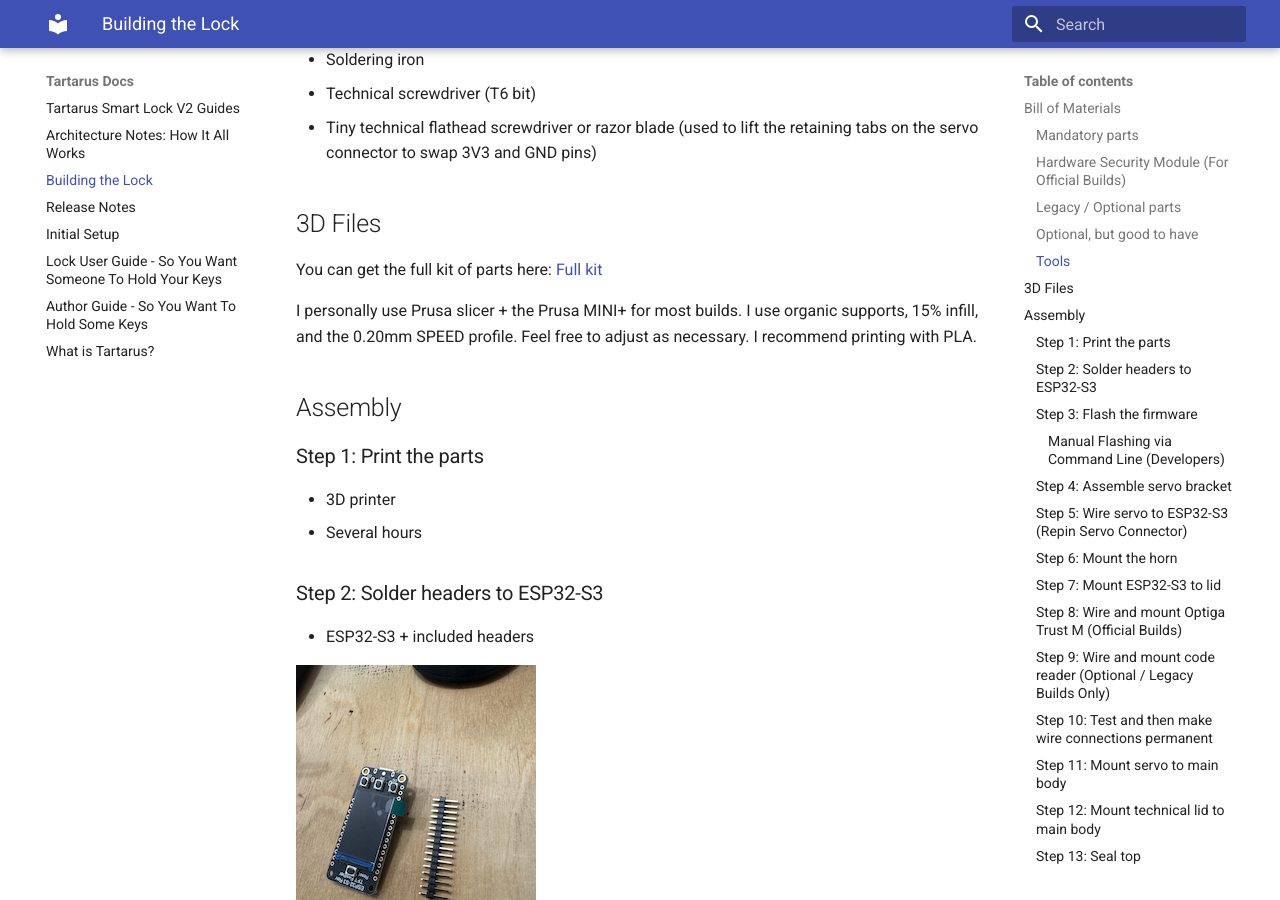
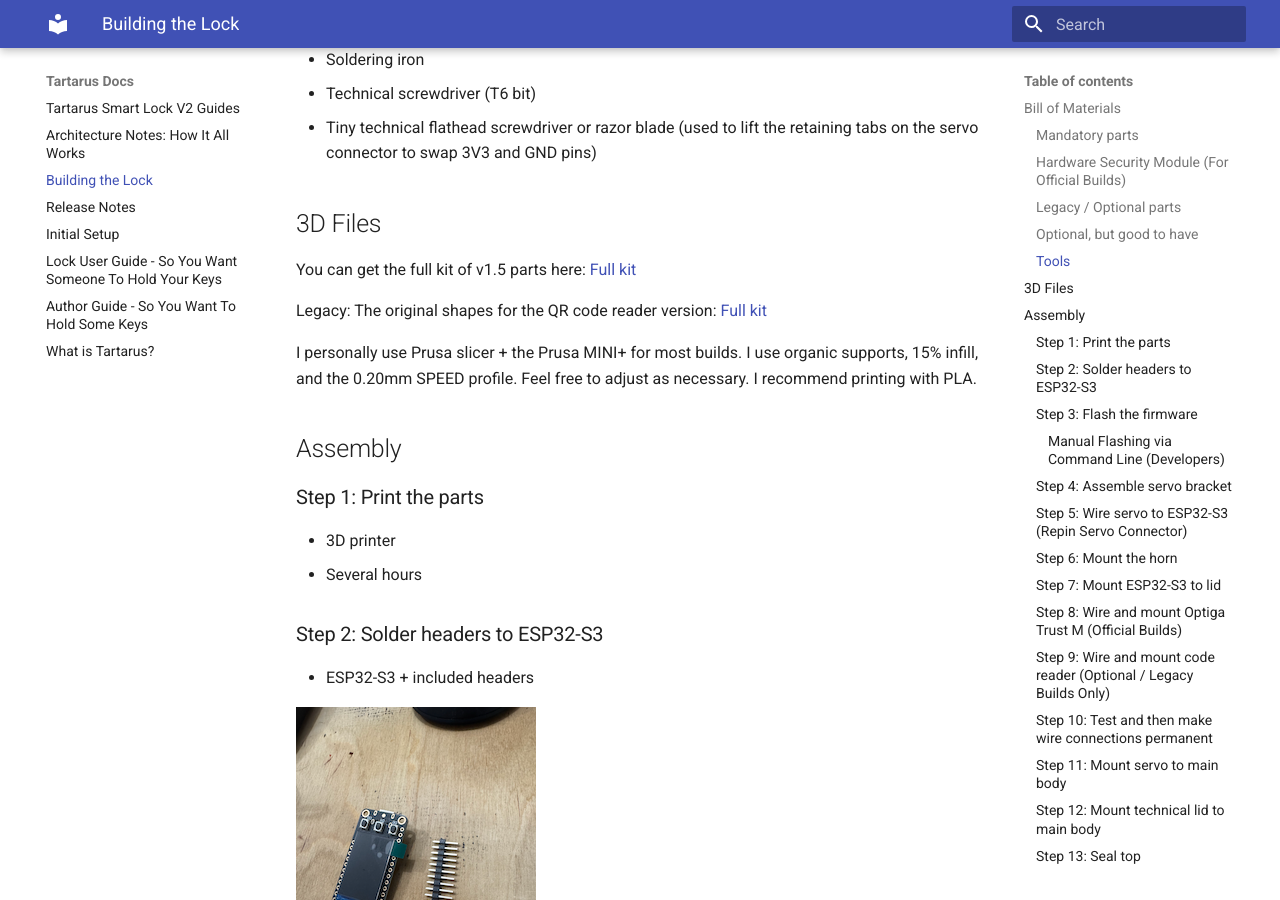
Before and after one commit to subspacedboy/tartarus, an MkDocs documentation site: the page built from docs/docs/building_the_lock.md, in a window 1280 px wide and 900 px high, scrolled down 1277 px. Built offline with MkDocs 1.6.1 and Material for MkDocs 9.7.7, drawn with Linux system fonts in a browser that asks for light colours; some of the changed text lies outside the part shown.

Commit message:
Docs: Add 1.5 shapefiles

```diff
--- a/docs/docs/building_the_lock.md
+++ b/docs/docs/building_the_lock.md
@@ -36,7 +36,9 @@ In order to build the lock you will need:
 
 ## 3D Files
 
-You can get the full kit of parts here: [Full kit](static/tartarus_parts.3mf)
+You can get the full kit of v1.5 parts here: [Full kit](static/tartarus_1_5_parts.3mf)
+
+Legacy: The original shapes for the QR code reader version: [Full kit](static/tartarus_parts.3mf)
 
 I personally use Prusa slicer + the Prusa MINI+ for most builds. I use organic supports, 15% infill, and the 0.20mm SPEED profile.
 Feel free to adjust as necessary. I recommend printing with PLA.
@@ -216,4 +218,6 @@ I have a tupperware full of change for this. Give it an hour or two.
 
 ![Servo mounted to main body](images/24.png)`
 
+v1.5 with Trust module
+
 ![Next iteration of the lock](images/IMG_9664.png)`
```
Also changed, not shown: 1 other file.
